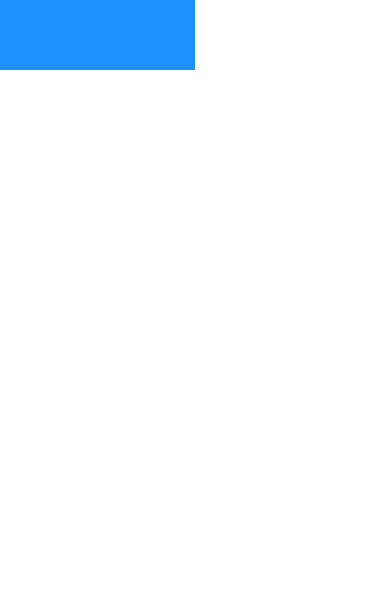
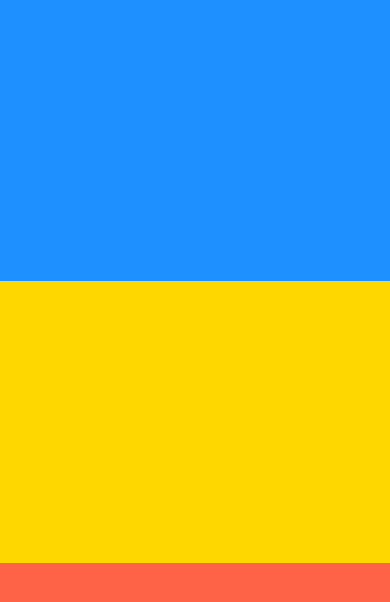
Before and after one commit to Zeken0/learning-react-native, a React Native app: screen / in a window 390 px wide. Shown: the top 602 px of the page. Built offline with nearby package versions, Linux system fonts and the light colour scheme.

Commit message:
learning

```diff
--- a/App.js
+++ b/App.js
@@ -13,22 +13,39 @@ import {
 
 export default function App() {
   return (
-    <SafeAreaView style={styles.container}>
+    <View
+      style={{
+        backgroundColor: "#fff",
+        flex: 1,
+      }}
+    >
       <View
         style={{
           backgroundColor: "dodgerblue",
-          width: "50%",
-          height: 70,
+          flex: 1,
         }}
-      ></View>
-    </SafeAreaView>
+      />
+      <View
+        style={{
+          backgroundColor: "gold",
+          flex: 1,
+        }}
+      />
+
+      <View
+        style={{
+          backgroundColor: "tomato",
+          flex: 1,
+        }}
+      />
+    </View>
   );
 }
 
-const styles = StyleSheet.create({
-  container: {
-    flex: 1,
-    backgroundColor: "#fff",
-    paddingTop: Platform.OS === "android" ? StatusBar.currentHeight : 0,
-  },
-});
+// const styles = StyleSheet.create({
+//   container: {
+//     flex: 1,
+//     backgroundColor: "#fff",
+//     paddingTop: Platform.OS === "android" ? StatusBar.currentHeight : 0,
+//   },
+// });
--- a/package.json
+++ b/package.json
@@ -9,6 +9,7 @@
     "web": "expo start --web"
   },
   "dependencies": {
+    "@react-native-community/hooks": "^2.8.1",
     "expo": "~47.0.3",
     "expo-status-bar": "~1.4.2",
     "react": "18.1.0",
```
Also changed, not shown: 2 other files (tests, documents, lock files or other folders).
